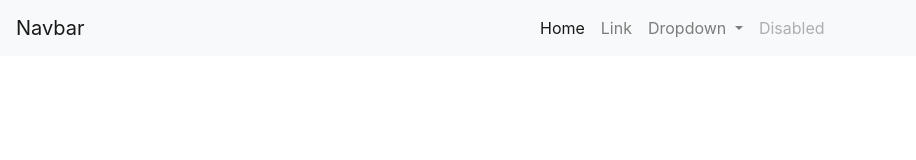
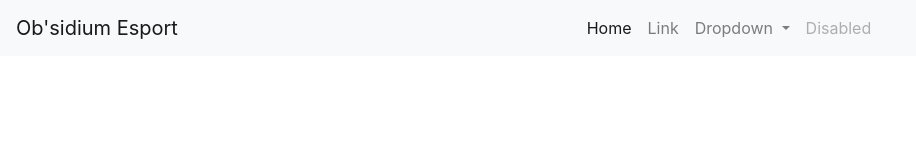
Before and after one commit to skylide/Ob-Sidium, a plain HTML site: page index.html in a window 1280 px wide. Shown: the whole page, without its empty margins (0-916 px from the left). Drawn offline with nearby package versions, Linux system fonts and the light colour scheme.

Commit message:
modification

```diff
--- a/index.html
+++ b/index.html
@@ -10,7 +10,7 @@
 </head>
 <body>
   <nav class="navbar navbar-expand-lg navbar-light bg-light">
-    <a class="navbar-brand" href="#">Navbar</a>
+    <a class="navbar-brand" href="#">Ob'sidium Esport</a>
     <button class="navbar-toggler" type="button" data-toggle="collapse" data-target="#navbarSupportedContent" aria-controls="navbarSupportedContent" aria-expanded="false" aria-label="Toggle navigation">
       <span class="navbar-toggler-icon"></span>
     </button>
```
